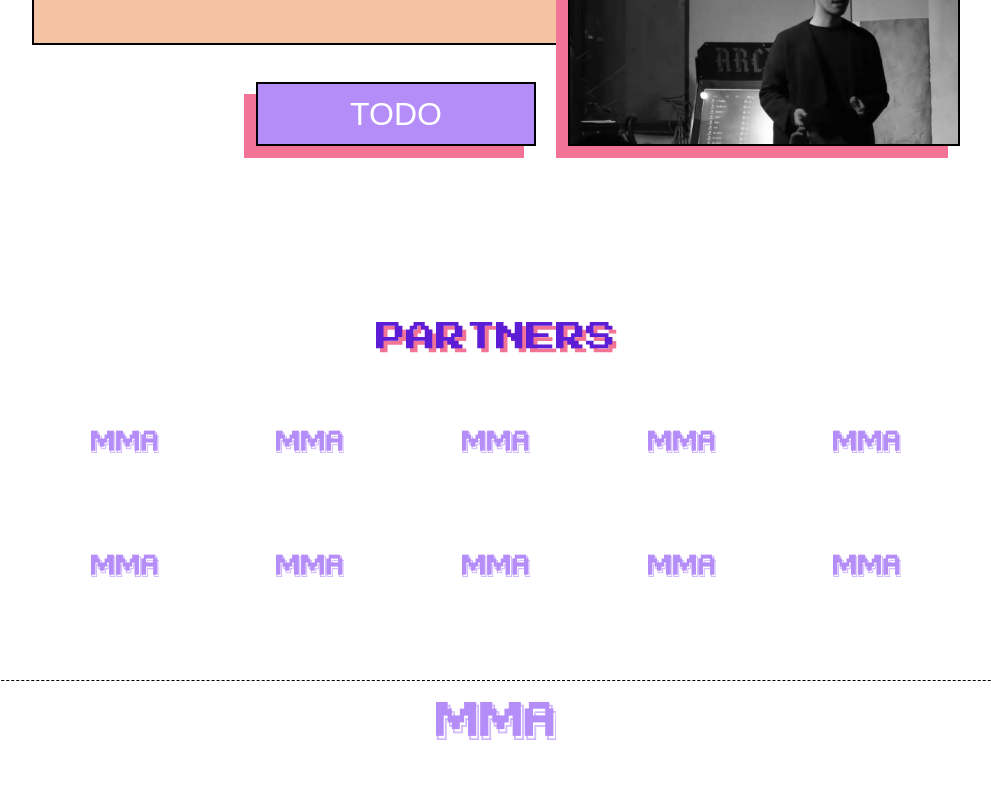
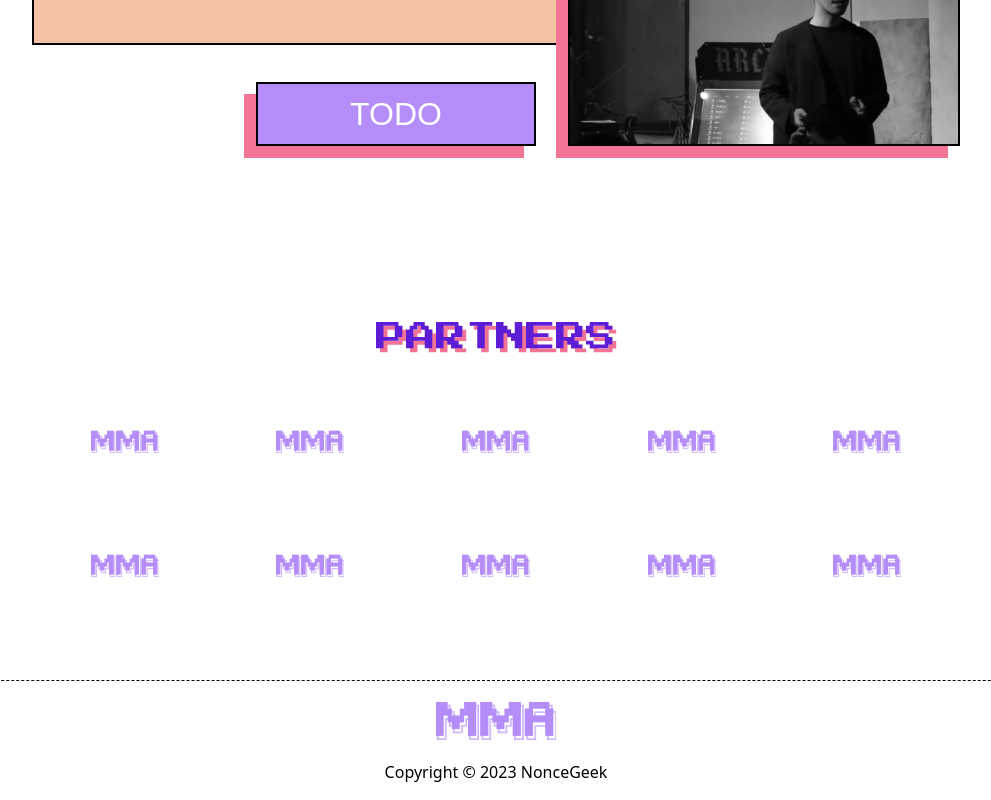
Before and after one commit to NonceGeek/Indiehacker-Accelerator-Homepage, a Next.js app: page / in a window 1280 px wide. Shown: the part 1864-2664 px from the top of the page, without its empty margins (144-1135 px from the left). Before the commit the page ends 2624 px from the top, so only its background shows below. Built offline with nearby package versions, Linux system fonts and the light colour scheme; a web font is replaced by a local one.

Commit message:
feat: 底栏增加 copyright 信息

```diff
--- a/src/components/layout.tsx
+++ b/src/components/layout.tsx
@@ -15,6 +15,7 @@ export default function Layout({ children }: any) {
           alt="logo"
         />
       </div>
+      <div className='w-full pb-4 flex justify-center items-center'>Copyright © {new Date().getFullYear()} NonceGeek</div>
     </>
   );
 }
```
